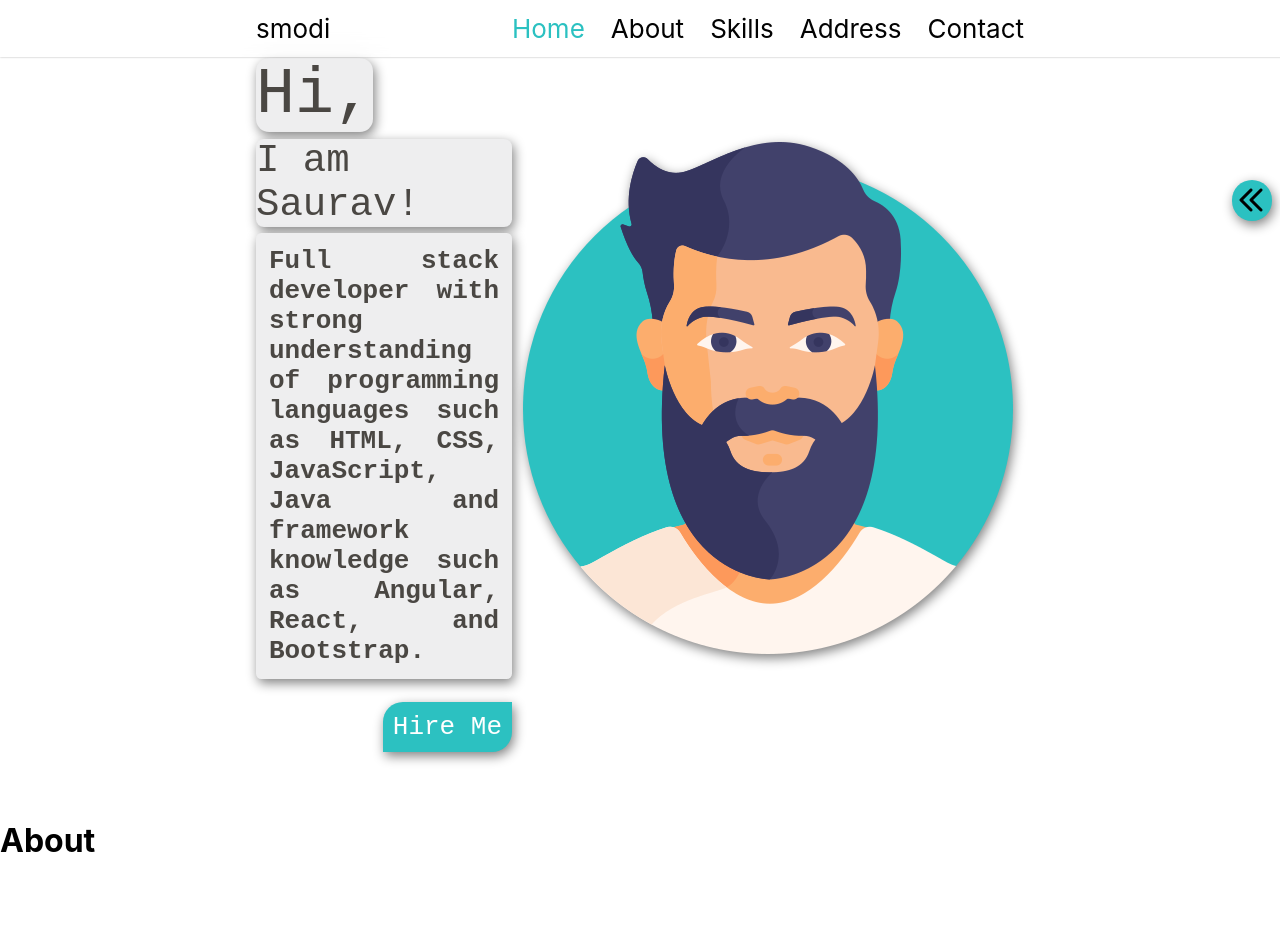
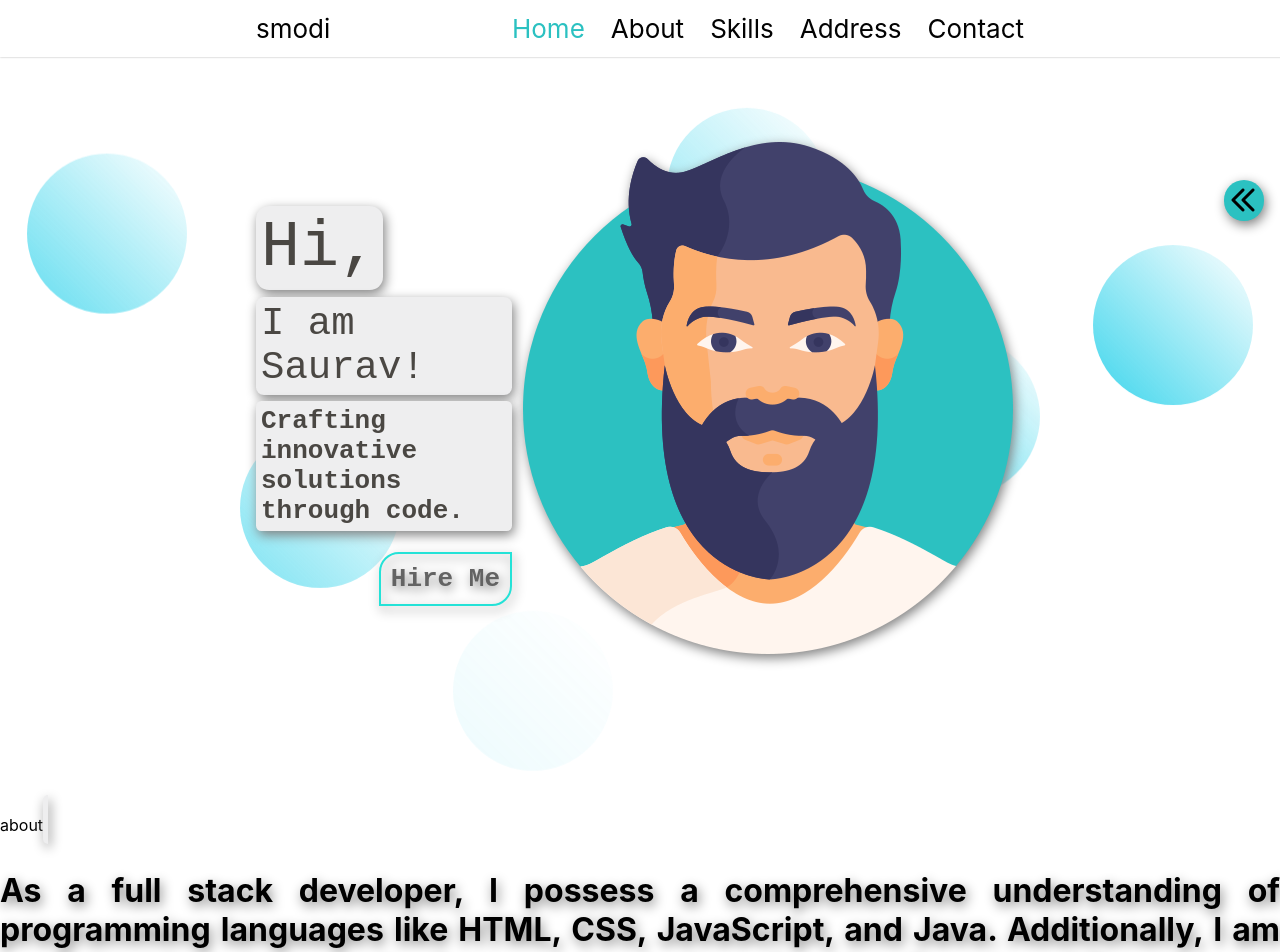
Before and after one commit to sauravmodi03/ReactPortfolio, a React (Create React App) app: page / in a window 1280 px wide. Shown: the top 952 px of the page. Built offline with nearby package versions, Linux system fonts and the light colour scheme.

Commit message:
Adding background bubble effect

```diff
--- a/src/App.js
+++ b/src/App.js
@@ -1,5 +1,7 @@
 
 import './App.scss';
+
+import bubbles from './img/bubbles.png';
 
 
 import {Link, Element}  from 'react-scroll';
@@ -52,6 +54,14 @@ class App extends React.Component {
   render() {
     return (
       <div id="App" className="App" onScroll={this.onScroll}>
+          <div class="bg-bubbles">
+            <div class="bg-square"></div>
+            <div class="bg-square"></div>
+            <div class="bg-square"></div>
+            <div class="bg-square"></div>
+            <div class="bg-square"></div>
+            <div class="bg-square"></div>
+          </div>
           <Flyer/>
           <Header/>
           <Element>
--- a/src/App.scss
+++ b/src/App.scss
@@ -64,3 +64,65 @@
       transform: scale(1.3);
     }
   }
+
+  .bg-bubbles{
+    position: fixed;
+    width: 100%;
+    z-index: -1;
+    display: flex;
+    bottom: 0;
+    justify-content: space-around;
+  }
+
+  .bg-bubbles img{
+    width: 4em;
+    display: block;
+    border-radius: 20px;
+    animation: rotateBubble 1s linear infinite, flyBubble 7s linear infinite;
+  }
+
+  .bg-square{
+    width: 10em;
+    height: 10em;
+    border-radius: 50%;
+    background: linear-gradient(45deg, #3cd5ec, transparent);
+    animation: flyBubble 7s linear infinite;
+    opacity: 0;
+  }
+
+  #b1{
+    animation-delay: 2s;
+  }
+
+  .bg-bubbles div:nth-of-type(1){
+    animation-delay: 1s;
+  }
+  .bg-bubbles div:nth-of-type(2){
+    animation-delay: 4s;
+  }
+  .bg-bubbles div:nth-of-type(3){
+    animation-delay: 6s;
+  }
+  .bg-bubbles div:nth-of-type(4){
+    animation-delay: .5s;
+  }
+  .bg-bubbles div:nth-of-type(5){
+    animation-delay: 3s;
+  }
+  .bg-bubbles div:nth-of-type(6){
+    animation-delay: 2s;
+  }
+
+  @keyframes rotateBubble {
+    0%{transform: rotate(0);}
+    100%{transform: rotate(360deg);}
+  }
+
+  @keyframes flyBubble {
+    0%{transform: translateY(0);
+      opacity: 0;}
+    50%{opacity: 1;}
+    70%{opacity: 1;}
+    100%{transform: translateY(-80vh);
+      opacity: 0;}
+  }
--- a/src/Components/Flyer/Flyer.scss
+++ b/src/Components/Flyer/Flyer.scss
@@ -4,7 +4,7 @@
     position: fixed;
     display: flex;
     margin-right: 0;
-    right: 3em;
+    right: 3.5em;
     top: 50%;
     z-index: 5;
 }
--- a/src/css/HomeStyle.scss
+++ b/src/css/HomeStyle.scss
@@ -11,9 +11,8 @@
     display: flex;
     flex-direction: row;
     justify-content: space-between;
-
     align-items: center;
-    height: 100vh;
+    height: auto;
 }
 
 .Home-main img {
@@ -48,7 +47,6 @@
 .info-l3{
   font-size: 2em;
   text-align: justify;
-  padding: .5em;
   opacity: 0;
   animation: drop 1s linear forwards;
   font-weight: bold;
@@ -58,6 +56,7 @@
   background: #eeeeef;
   border-radius: 0.2em;
   filter: drop-shadow(2px 4px 6px grey);
+  padding: 5px;
 }
 
 .avatar img{
@@ -71,13 +70,14 @@
 }
 
 #hire-me{
-    width: fit-content;
-    background: #2cc1c1;
+    background: #2cc1c100;
     padding: 10px;
     border-radius: 20px 0px 20px 0px;
-    COLOR: WHITE;
+    color: #636363;
     font-size: 2em;
-    transition: transform .5s;
+    border: 2px solid #24e2d7;
+    font-weight: bold;
+    transition: transform 0.5s;
 }
 
 #hire-nav:hover{
@@ -116,6 +116,12 @@
   }
 }
 
+@media only screen and (min-width:75em){
+  .Home{
+    height:100vh;
+  }
+}
+
 @keyframes avatarRotate {
   0%{
       transform: rotate(0deg);}
@@ -126,6 +132,7 @@
 @media #{Media.$ipad-pro-landscape}{
   .Home{
     padding: 0 10% 0 10%;
+    height: 100vh;
   }
   .nav-link-wrap{
     margin-right: 5%;
@@ -150,7 +157,6 @@
   .Home{
     flex-direction: column-reverse;
     padding: 20% 0 20% 0;
-    height: auto;
   }
 }
 
--- a/src/css/Media.scss
+++ b/src/css/Media.scss
@@ -1,4 +1,4 @@
-$ipad-pro-landscape: "only screen and (min-device-width: 724px) and (max-device-width: 1200px) and (-webkit-min-device-pixel-ratio: 2) and (orientation : landscape)";
+$ipad-pro-landscape: "only screen and (min-device-width: 724px) and (max-device-width: 1200px) and (min-height:724px) and (-webkit-min-device-pixel-ratio: 2) and (orientation : landscape)";
 $ipad-pro-portrait: "only screen and (min-device-width: 724px) and (max-device-width: 1200px) and (orientation: portrait) and (-webkit-min-device-pixel-ratio: 2)";
 $iphone-landscape: "only screen and (min-width: 320px) and (max-height: 640px) and (orientation: landscape)";
 $iphone-portrait: "only screen and (max-width: 480px) and (min-height:600px) and (orientation: portrait)";
--- a/src/pages/About.js
+++ b/src/pages/About.js
@@ -3,7 +3,18 @@
 function About() {
     return (
     <div id="about" className='About tab'>
-        <h1>About</h1>
+        <section>
+            <span id="label">about</span>
+            <span className='info-l3 info-bg'>
+                <p>As a full stack developer, I possess a comprehensive understanding of programming languages like HTML, CSS, JavaScript,
+                    and Java. Additionally, I am proficient in using popular frameworks such as Angular, React, and Bootstrap to deliver effective solutions.</p>
+                <p>In addition to my technical skills, I also possess the following qualities:</p>
+                <p>Attention to detail.</p>
+                <p>Problem-solving skills.</p>
+                <p>Collaboration.</p>
+                <p>Continuous learning.</p>
+            </span>
+         </section>
     </div>
     );
 }
--- a/src/pages/Home.js
+++ b/src/pages/Home.js
@@ -8,10 +8,7 @@ function Home() {
             <section className="info">
                     <span className='info-l1 info-bg'>Hi,</span>
                     <span className='info-l2 info-bg'>I am Saurav!</span>
-                    <span className='info-l3 info-bg'>
-                        Full stack developer with strong understanding of programming languages such as HTML, CSS,
-                        JavaScript, Java and framework knowledge such as Angular, React, and Bootstrap.
-                    </span>
+                    <span className='info-l3 info-bg'>Crafting innovative solutions through code.</span>
                     <nav id="hire-nav"><Link id="hire-me" to='contact' activeClass="active" className="scale" spy={true} smooth={true} duration={500} >Hire Me</Link></nav>
             </section>
             <section id="avatar-container">
```
Also changed, not shown: src/pages/Header.js (+0 -7 lines), src/img/bubbles.png (added), 1 other file (tests, documents, lock files or other folders).
